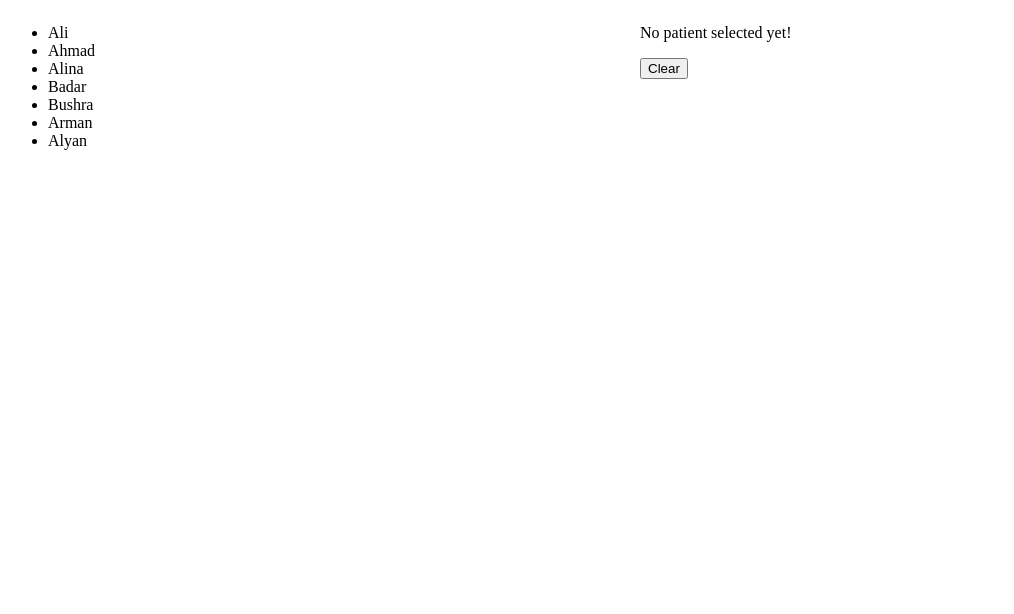
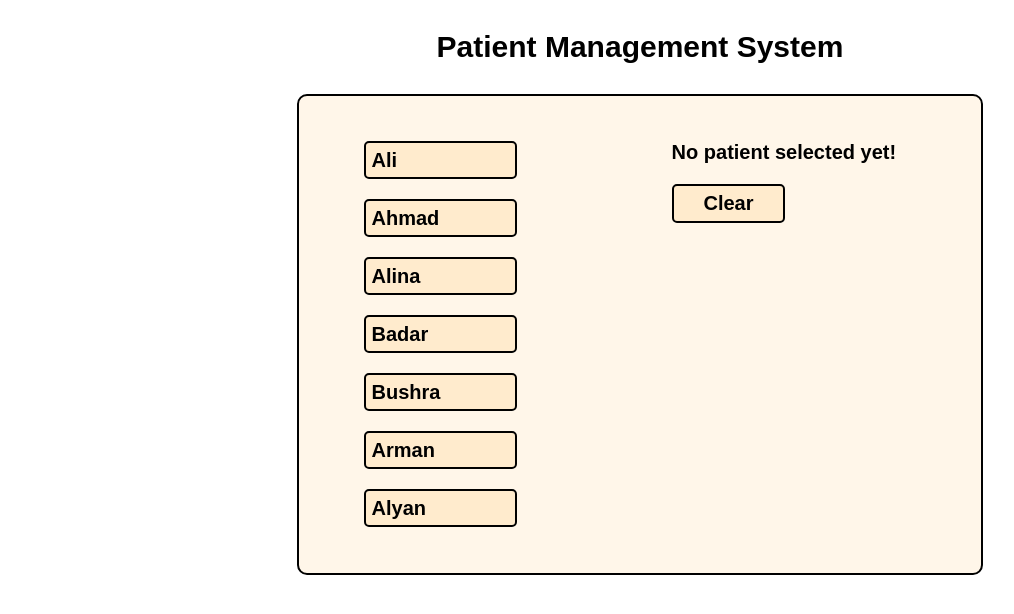
Before and after one commit to arshiamunir291/Week2, an Angular app: page / in a window 1280 px wide. Shown: the top 614 px of the page, without its empty margins (0-1014 px from the left). Built offline with nearby package versions, Linux system fonts and the light colour scheme.

Commit message:
Add new signal based syntax in services and update component accordingly and also add styling.

```diff
--- a/src/app/app.css
+++ b/src/app/app.css
@@ -1,3 +1,23 @@
+
+#app-header{
+    width: 100%;
+    text-align: center;
+}
+#app-header{
+  font-weight: bold;
+}
+#patient-info{
+  display: flex;
+  width: 50%;
+  justify-content: center;
+  align-items: center;
+  margin: 0 auto;
+  border: 2px solid black;
+  border-radius: 10px;
+  padding: 2%;
+  background-color: rgba(255, 235, 205, 0.432);
+}
+
 #app-div{
     width: 100%;
     display: grid;
@@ -7,3 +27,26 @@
 .comp-div{
   width: 100%;
 }
+
+@media(max-width:480px){
+  #app-header{
+    font-size:20px ;
+  }
+  #patient-info{
+    width: 90%;
+  }
+}
+@media(min-width:481px)and (max-width:767px){
+  #app-header p{
+    font-size: 24px;
+  }
+    #patient-info{
+    width: 80%;
+  }
+}
+@media(min-width:767px){
+  #app-header p{
+    font-size: 30px;
+  }
+
+}
--- a/src/app/app.html
+++ b/src/app/app.html
@@ -1,4 +1,9 @@
-<div id="app-div">
-    <div class="comp-div"><app-patient-list></app-patient-list></div>
-    <div class="comp-div"><app-patient-detail></app-patient-detail></div>
+<div id="app-header">
+    <p>Patient Management System</p>
 </div>
+<div id="patient-info">
+    <div id="app-div">
+        <div class="comp-div"><app-patient-list></app-patient-list></div>
+        <div class="comp-div"><app-patient-detail></app-patient-detail></div>
+    </div>
+</div>
--- a/src/app/patient-detail/patient-detail.css
+++ b/src/app/patient-detail/patient-detail.css
@@ -0,0 +1,40 @@
+#patient-detail{
+    margin-left: 10%;
+}
+#patient-detail p{
+    font-size: 20px;
+    font-weight: bold;
+
+}
+#patient-detail button{
+    font-size: 20px;
+    font-weight: bold;
+    padding: 2%;
+    width: 40%;
+    margin-bottom: 4%;
+    border-radius: 5px;
+    background-color: blanchedalmond;
+    border: 2px solid black;
+    transition:
+        background-color 0.25s ease,
+        transform 0.15s ease,
+        box-shadow 0.15s ease;
+}
+#patient-detail button:hover {
+    background-color: #ffe4b5;
+    box-shadow: 0 4px 8px rgba(0,0,0,0.15);
+}
+
+/* click */
+#patient-detail button:active {
+    transform: scale(0.97);
+}
+
+@media(max-width:480px){
+    #patient-detail p{
+        font-size: 16px;
+    }
+    #patient-detail button{
+        font-size: 16px;
+    }
+}
--- a/src/app/patient-detail/patient-detail.html
+++ b/src/app/patient-detail/patient-detail.html
@@ -1,12 +1,12 @@
-<div>
-    @if (currentPatient) {
-        <p>Name:{{ currentPatient.name}}</p>
-        <p>Age:{{ currentPatient.age}}</p>
-        <p>Disease:{{ currentPatient.disease}}</p>
+<div id="patient-detail">
+    @if (currentPatient()) {
+        <p>Name:{{ currentPatient()!.name}}</p>
+        <p>Age:{{ currentPatient()!.age}}</p>
+        <p>Disease:{{ currentPatient()!.disease}}</p>
     }
     @else {
         <p>No patient selected yet!</p>
     }
+    <button (click)="patients.clearSelection()">Clear</button>
+
 </div>
-
-<button (click)="patients.clearSelection()">Clear</button>
--- a/src/app/patient-detail/patient-detail.ts
+++ b/src/app/patient-detail/patient-detail.ts
@@ -1,10 +1,11 @@
-import { Component,inject } from '@angular/core';
+import { Component,inject, signal } from '@angular/core';
 import { PatientType } from '../service.module';
 import { PatientService } from '../patient-service';
+import { CommonModule } from '@angular/common';
 
 @Component({
   selector: 'app-patient-detail',
-  imports: [],
+  imports: [CommonModule],
   templateUrl: './patient-detail.html',
   styleUrl: './patient-detail.css',
 })
@@ -13,12 +14,5 @@ export class PatientDetail {
   // constructor(private patientService:PatientService){}
 
   patients=inject(PatientService);//new way from angular 16
-  currentPatient:PatientType | null=null;
-
-  ngOnInit(){
-    this.patients.selectedPatient$.subscribe(patient=>
-       this.currentPatient= patient
-      );
-  }
-
+  currentPatient=this.patients.selectedPatient;
 }
--- a/src/app/patient-list/patient-list.css
+++ b/src/app/patient-list/patient-list.css
@@ -0,0 +1,36 @@
+#patient-list{
+    list-style: none;
+
+}
+#patient-list li{
+    font-size: 20px;
+    margin-bottom: 4%;
+   font-weight: bold;
+
+}
+#patient-list li p {
+     border: 2px solid black;
+     padding: 2%;
+     width: 50%;
+     border-radius: 5px;
+     background-color: blanchedalmond;
+     transition:
+        background-color 0.25s ease,
+        transform 0.15s ease,
+        box-shadow 0.15s ease;
+}
+#patient-list li p:hover {
+    background-color: #ffe4b5;
+    box-shadow: 0 4px 8px rgba(0,0,0,0.15);
+}
+
+/* click */
+#patient-list li p:active {
+    transform: scale(0.97);
+}
+@media(max-width:480px){
+    #patient-list li p{
+        font-size: 16px;
+        width: 100%;
+    }
+}
--- a/src/app/patient-list/patient-list.html
+++ b/src/app/patient-list/patient-list.html
@@ -1,6 +1,6 @@
 
-<ul>
-    @for (patient of patientList; track patient.id) {
-        <li (click)="patients.selectPatient(patient)">{{ patient.name }}</li>
+<ul id="patient-list">
+    @for (patient of patientList(); track patient.id) {
+        <li (click)="patients.selectPatient(patient)"><p>{{ patient.name }}</p></li>
     }
 </ul>
--- a/src/app/patient-list/patient-list.ts
+++ b/src/app/patient-list/patient-list.ts
@@ -1,4 +1,4 @@
-import { Component, inject } from '@angular/core';
+import { Component, computed, inject } from '@angular/core';
 import { PatientService } from '../patient-service';
 import { PatientType } from '../service.module';
 
@@ -10,11 +10,6 @@ import { PatientType } from '../service.module';
 })
 export class PatientList {
 patients=inject(PatientService)
-patientList:PatientType[]=[];
-ngOnInit(){
-  this.patients.patients$.subscribe(list=>{
-    this.patientList=list;
-  });
-}
+patientList=computed(()=>this.patients.patients())
 
 }
--- a/src/app/patient-service.ts
+++ b/src/app/patient-service.ts
@@ -1,4 +1,4 @@
-import { Injectable } from '@angular/core';
+import { Injectable, signal } from '@angular/core';
 import { BehaviorSubject,Observable } from 'rxjs';
 import { PatientType } from './service.module';
 
@@ -7,7 +7,7 @@ import { PatientType } from './service.module';
   providedIn: 'root',
 })
 export class PatientService {
-  private patientsSubject= new BehaviorSubject<PatientType[]>([
+  private _patients= signal<PatientType[]>([
     {id:'p1',name:'Ali',age:21,gender:'Male',disease:'Heart'},
     {id:'p2',name:'Ahmad',age:25,gender:'Male',disease:'Lungs'},
     {id:'p3',name:'Alina',age:15,gender:'Female',disease:'Stomach'},
@@ -16,32 +16,28 @@ export class PatientService {
     {id:'p6',name:'Arman',age:21,gender:'Male', disease:'Heart'},
     {id:'p7',name:'Alyan',age:30,gender:'Male',disease:'Lungs'},
   ]);
-  private selectedPatientSubject=new BehaviorSubject<PatientType | null> (null);
-  patients$=this.patientsSubject.asObservable();
-  selectedPatient$=this.selectedPatientSubject.asObservable();
+  private _selectedPatient=signal<PatientType | null> (null);
+  patients=this._patients.asReadonly();
+  selectedPatient=this._selectedPatient.asReadonly();
 
-  constructor(){}
-
-  //CRUD operation
-  addPatient(patient:PatientType):void{
-    this.patientsSubject.next([
-      ...this.patientsSubject.value,patient,
-    ]);
+  clearSelection():void{
+    this._selectedPatient.set(null);
+  }
+    selectPatient(patient:PatientType):void{
+   this._selectedPatient.set(patient);
   }
 
-  updatePatient(updatedpatient:PatientType):void{
-    const updatedList=this.patientsSubject.value.map(p=>p.id === updatedpatient.id? updatedpatient:p);
-    this.patientsSubject.next(updatedList);
-  }
-  deletePatient(id:string):void{
-    const filtered=this.patientsSubject.value.filter(p=> p.id !==id);
-    this.patientsSubject.next(filtered)
-  }
+    // addPatient(patient:PatientType):void{
+  //  this._patients.update(list=>[...list,patient])
+  // }
 
-  selectPatient(patient:PatientType){
-   this.selectedPatientSubject.next(patient);
-  }
-  clearSelection():void{
-    this.selectedPatientSubject.next(null);
-  }
+  // updatePatient(updated:PatientType):void{
+  //   this._patients.update(list=>list.map(p=>(p.id === updated.id? updated:p)));
+  // }
+  // deletePatient(id:string):void{
+  //   this._patients.update(list=>list.filter(p=>p.id !==id));
+  // }
+
+
+
 }
--- a/src/styles.css
+++ b/src/styles.css
@@ -1 +1,4 @@
 /* You can add global styles to this file, and also import other style files */
+body{
+    font-family: sans-serif;
+}
```
